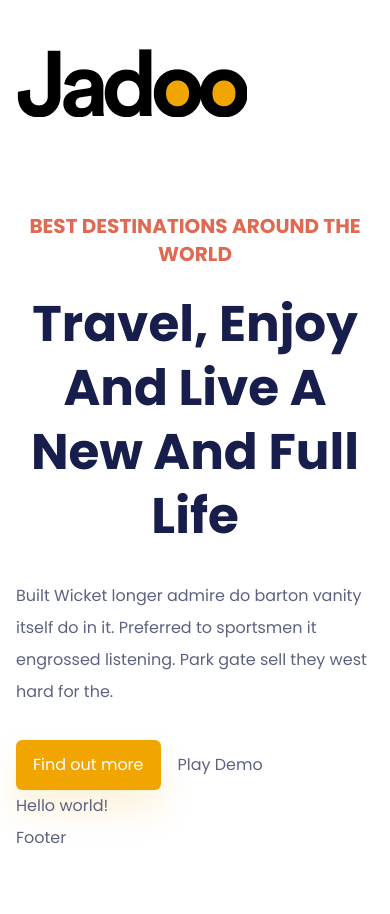
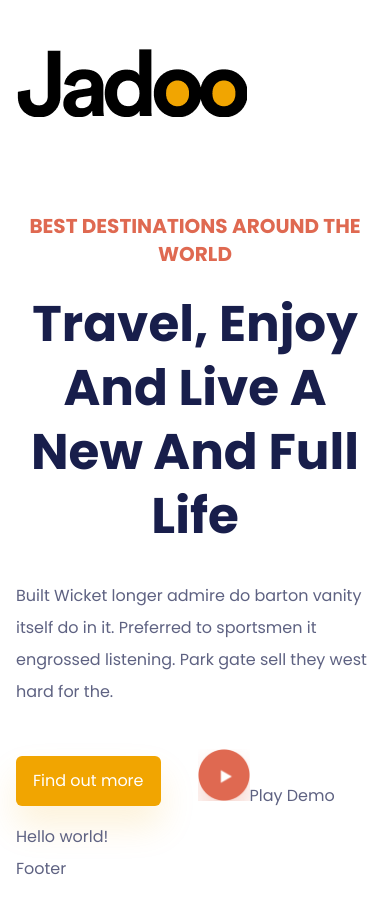
Before and after one commit to yavallejo/jadoo, a Next.js app: page / in a window 390 px wide. Shown: the top 914 px of the page. Built offline with nearby package versions, Linux system fonts and the light colour scheme; a web font is replaced by a local one.

Commit message:
fix: :lipstick: Fix Responsive Component Header

```diff
--- a/components/header/index.jsx
+++ b/components/header/index.jsx
@@ -26,7 +26,10 @@ const Header = () => {
               <a className="btn btn__primary">Find out more</a>
             </Link>
             <Link href="/">
-              <a className="btn">Play Demo</a>
+              <a className="flex items-center btn gap-x-4">
+                <Image src="/img/icon-plays.png" width="52" height="52" />
+                Play Demo
+              </a>
             </Link>
           </div>
         </div>
--- a/styles/slide.module.css
+++ b/styles/slide.module.css
@@ -1,7 +1,7 @@
 .slide {
   @apply flex flex-col items-center mt-16 xl:mt-5 lg:flex-row;
   &__button {
-    @apply mt-8;
+    @apply mt-8 flex items-center gap-x-5;
   }
   &__left {
   }
```
Also changed, not shown: public/img/icon-plays.png (added).
